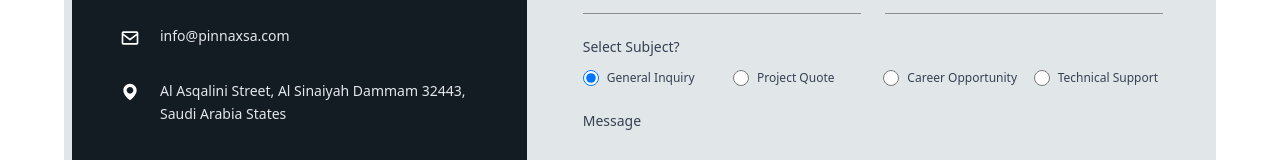
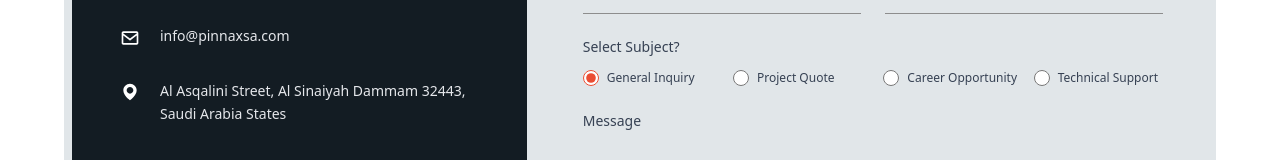
Before and after one commit to abinfpro/PinnacleAxis, a React (Vite) app in the folder frontend/: page /contact in a window 1280 px wide. Shown: the part 437-597 px from the top of the page. Built offline with nearby package versions, Linux system fonts and the light colour scheme.

Commit message:
23 commit

```diff
--- a/frontend/src/pages/Contactpage.jsx
+++ b/frontend/src/pages/Contactpage.jsx
@@ -317,8 +317,7 @@ const Contactpage = () => {
                           checked={formData.subject === subject}
                           onChange={handleChange}
                           className="w-4 h-4 text-red-600 border-gray-300 focus:ring-red-500 cursor-pointer"
-                          style={{ color: ACCENT_ORANGE }}
-                        />
+                          style={{ accentColor: "rgb(234, 77, 51)" }}                        />
                         <label
                           htmlFor={`inquiry${index + 1}`}
                           className="ml-2 text-[12px] font-normal text-gray-700 cursor-pointer select-none"
```
Also changed, not shown: 2 other files (tests, documents, lock files or other folders).
